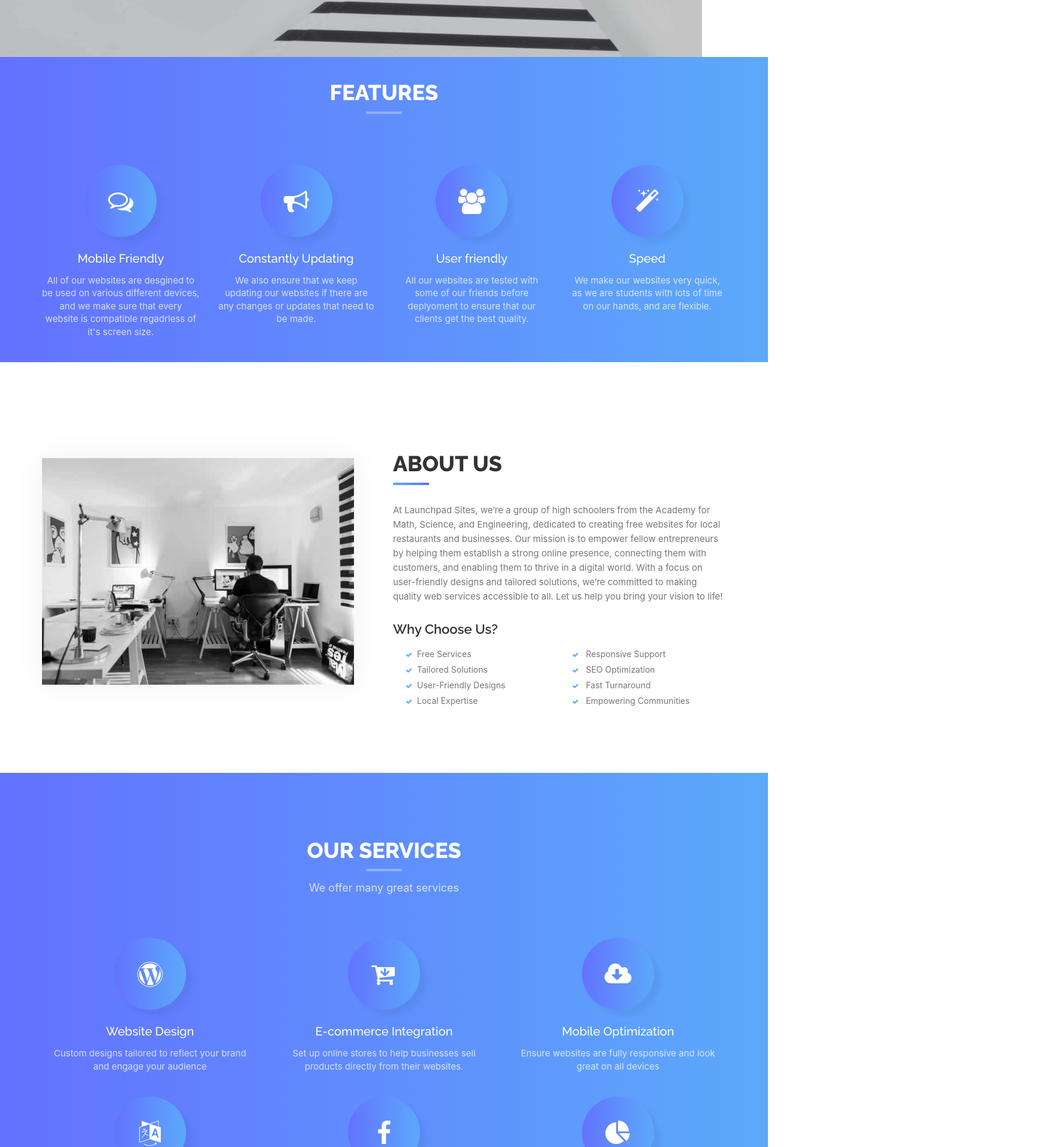
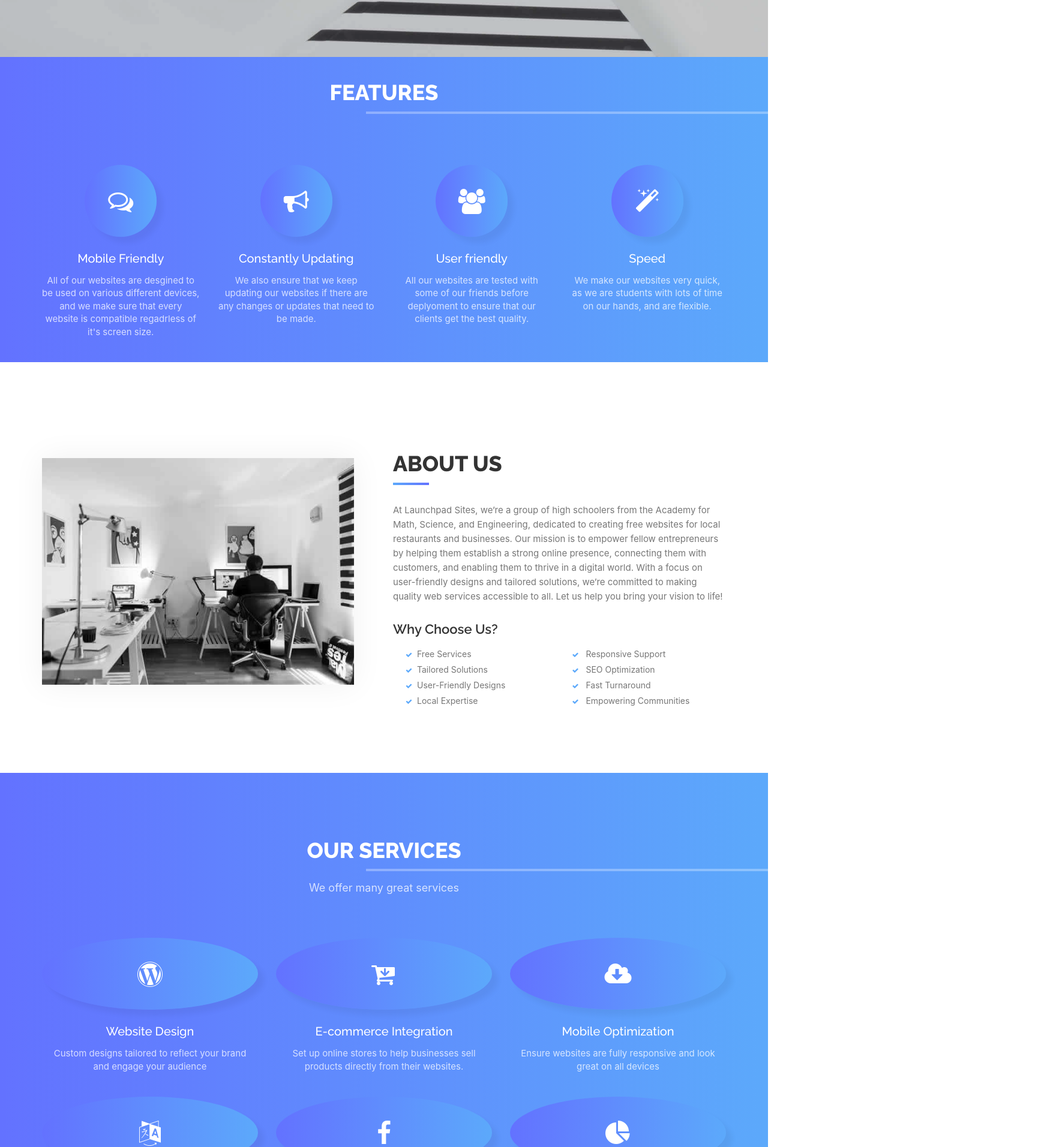
Before and after one commit to neilLawyer/SOMEONEHELPME, a React (Create React App) app: page / in a window 1280 px wide. Shown: the part 873-2786 px from the top of the page at 60% size, 1750 px wide, since content can reach past the window. Built offline with nearby package versions, Linux system fonts and the light colour scheme; what smooth-scroll would draw is missing.

Commit message:
Update style.css

```diff
--- a/public/css/style.css
+++ b/public/css/style.css
@@ -206,7 +206,7 @@ a:focus,
 /* Header Section */
 .intro {
   display: table;
-  width: 60px;
+  width: 100%;
   padding: 0;
   background: url(../img/intro-bg.jpg) center center no-repeat;
   background-color: #e5e5e5;
@@ -261,7 +261,7 @@ header .intro-text {
   content: "";
   background: rgba(255, 255, 255, 0.3);
   height: 4px;
-  width: 60px;
+  width: 100%;
   bottom: 0;
   margin-left: -30px;
   left: 50%;
@@ -351,14 +351,14 @@ header .intro-text {
   content: "";
   background: rgba(255, 255, 255, 0.3);
   height: 4px;
-  width: 60px;
+  width: 100%;
   bottom: 0;
   margin-left: -30px;
   left: 50%;
 }
 #services i.fa {
   font-size: 42px;
-  width: 120px;
+  width: 100%;
   height: 120px;
   padding: 40px 0;
   background: linear-gradient(to right, #6372ff 0%, #5ca9fb 100%);
@@ -447,7 +447,7 @@ header .intro-text {
 .testimonial-image,
 .testimonial-image img {
   display: block;
-  width: 64px;
+  width: 100%;
   height: 64px;
   border-radius: 50%;
 }
@@ -474,7 +474,7 @@ header .intro-text {
   margin: 5px 0;
 }
 #team .team-img {
-  width: 240px;
+  width: 100%;
 }
 #team .thumbnail {
   background: transparent;
@@ -507,7 +507,7 @@ header .intro-text {
   content: "";
   background: rgba(255, 255, 255, 0.3);
   height: 4px;
-  width: 60px;
+  width: 100%;
   bottom: 0;
   left: 30px;
 }
@@ -598,7 +598,7 @@ label {
 }
 #contact .social i.fa {
   font-size: 22px;
-  width: 48px;
+  width: 100%;
   height: 48px;
   padding: 12px 0;
   border: 2px solid #fff;
```
